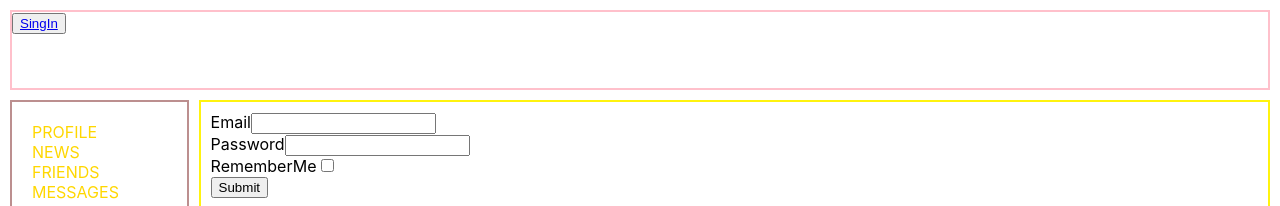
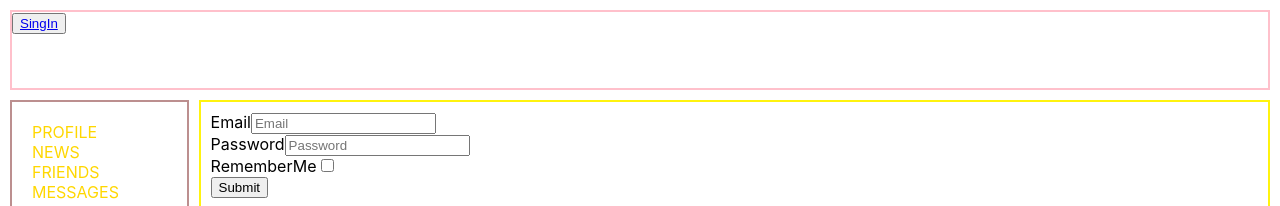
Before and after one commit to hrsk/samurai-way, a React (Create React App) app: page /login in a window 1280 px wide. Shown: the top 206 px of the page. Built offline with nearby package versions, Linux system fonts and the light colour scheme; no server answers.

Commit message:
LoginInput component, validate input values

```diff
--- a/src/components/login/LoginForm.tsx
+++ b/src/components/login/LoginForm.tsx
@@ -1,4 +1,6 @@
 import { Field, InjectedFormProps } from "redux-form";
+import { required } from "../../utils/validators";
+import { LoginInput } from "./LoginInput";
 
 export type FormDataType = {
     email: string
@@ -12,15 +14,15 @@ export const LoginForm = (props: InjectedFormProps<FormDataType>) => {
         <form onSubmit={props.handleSubmit}>
             <div>
                 <label htmlFor="Email">Email</label>
-                <Field name="email" component="input" type="text" />
+                <Field name="email" validate={[required]} component={LoginInput} type="text" placeholder="Email" />
             </div>
             <div>
                 <label htmlFor="Password">Password</label>
-                <Field name="password" component="input" type="text" />
+                <Field name="password" validate={[required]} component={LoginInput} type="text" placeholder="Password" />
             </div>
             <div>
                 <label htmlFor="rememberMe">RememberMe</label>
-                <Field name="rememberMe" component="input" type="checkbox" />
+                <Field name="rememberMe" component={LoginInput} type="checkbox" />
             </div>
             <button type="submit">Submit</button>
         </form>
--- /dev/null
+++ b/src/components/login/LoginInput.tsx
@@ -0,0 +1,17 @@
+
+type PropsType = {
+    input: any
+    meta: any
+}
+
+export const LoginInput = (props: PropsType) => {
+
+    const { input, meta } = props
+
+    return (
+        <>
+            <input style={meta.error && meta.touched ? { border: ' solid 2px crimson' } : {}} {...input} {...props} />
+            {meta.error && meta.touched && <span style={{ color: 'crimson' }}>{meta.error}</span>}
+        </>
+    )
+}
--- /dev/null
+++ b/src/utils/validators.ts
@@ -0,0 +1,5 @@
+export const emailValidator = (value: any) => {
+
+}
+
+export const required = (value: any) => (value ? undefined : 'Required')
```
